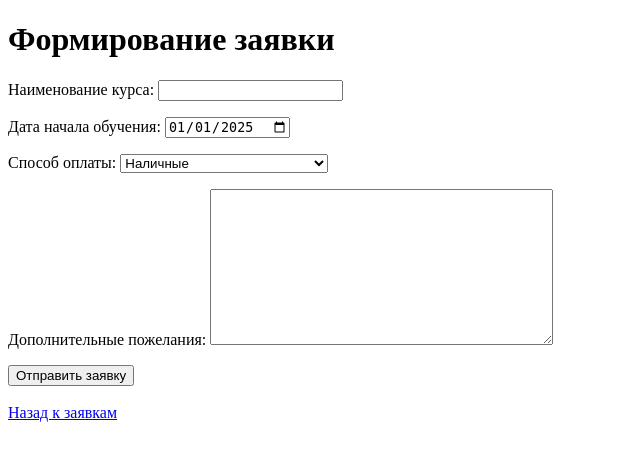
After one commit to ARKADIY3/python_proba, a Django app: page /applications/create/ in a window 1280 px wide. The commit adds this page. Shown: the top 461 px of the page, without its empty margins (0-640 px from the left). Run offline with Django 5.2, Linux system fonts and the light colour scheme; a user stored in the database is signed in.

Commit message:
все готово

```diff
--- a/Proba/urls.py
+++ b/Proba/urls.py
@@ -10,4 +10,5 @@ urlpatterns = [
     path('logout/', views.logout_view, name='logout'),
     path('', views.home_view, name='home'),  # Обновляем - см. ниже
     path('applications/', views.applications_view, name='applications'),
+    path('applications/create/', views.create_application, name='create_application'),
 ]
--- a/templates/applications.html
+++ b/templates/applications.html
@@ -5,7 +5,7 @@
 </head>
 <body>
     <h1>Мои заявки</h1>
-
+<a href="{% url 'create_application' %}">Создать новую заявку</a>
     {% if applications_data %}
         {% for item in applications_data %}
             <div style="border: 1px solid #ccc; padding: 15px; margin-bottom: 15px;">
--- /dev/null
+++ b/templates/create_application.html
@@ -0,0 +1,38 @@
+<!DOCTYPE html>
+<html>
+<head>
+    <title>Создать заявку</title>
+</head>
+<body>
+    <h1>Формирование заявки</h1>
+
+    <form method="POST">
+        {% csrf_token %}
+
+        <p>
+            <label>Наименование курса:</label>
+            {{ form.title }}
+        </p>
+
+        <p>
+            <label>Дата начала обучения:</label>
+            {{ form.start_date }}
+        </p>
+
+        <p>
+            <label>Способ оплаты:</label>
+            {{ form.payment_method }}
+        </p>
+
+        <p>
+            <label>Дополнительные пожелания:</label>
+            {{ form.description }}
+        </p>
+
+        <button type="submit">Отправить заявку</button>
+    </form>
+
+    <br>
+    <a href="{% url 'applications' %}">Назад к заявкам</a>
+</body>
+</html>
--- a/users/forms.py
+++ b/users/forms.py
@@ -1,7 +1,7 @@
-from django import forms
 from django.contrib.auth.forms import UserCreationForm
 from django.core.validators import MinLengthValidator
-
+from django import forms
+from .models import Application
 from .models import CustomUser, Review
 
 
@@ -33,3 +33,11 @@ class ReviewForm(forms.ModelForm):
             'rating': forms.NumberInput(attrs={'min': 1, 'max': 5}),
             'comment': forms.Textarea(attrs={'rows': 3})
         }
+
+class ApplicationForm(forms.ModelForm):
+    class Meta:
+        model = Application
+        fields = ['title', 'start_date', 'payment_method', 'description']
+        widgets = {
+            'start_date': forms.DateInput(attrs={'type': 'date'}),
+        }
--- a/users/models.py
+++ b/users/models.py
@@ -21,19 +21,26 @@ class CustomUser(AbstractUser):
     )
 
 
+# models.py - МЕНЯЕМ статусы
 class Application(models.Model):
     STATUS_CHOICES = [
-        ('pending', 'В обработке'),
-        ('approved', 'Одобрено'),
-        ('completed', 'Завершено'),
-        ('rejected', 'Отклонено'),
+        ('new', 'Новая'),  # ← Изначальный статус
+        ('in_progress', 'Идет обучение'),  # ← Админ может сменить
+        ('completed', 'Обучение завершено'),  # ← Финальный статус
+    ]
+
+    PAYMENT_CHOICES = [
+        ('cash', 'Наличные'),
+        ('transfer', 'Перевод по номеру телефона'),
     ]
 
     user = models.ForeignKey('CustomUser', on_delete=models.CASCADE, verbose_name='Пользователь')
-    title = models.CharField('Название заявки', max_length=200)
-    description = models.TextField('Описание', blank=True)
+    title = models.CharField('Наименование курса', max_length=200)
+    start_date = models.DateField('Дата начала обучения', default='2025-01-01')
+    payment_method = models.CharField('Способ оплаты', max_length=20, choices=PAYMENT_CHOICES, default='cash')
+    description = models.TextField('Дополнительные пожелания', blank=True)
     created_at = models.DateTimeField('Дата создания', auto_now_add=True)
-    status = models.CharField('Статус', max_length=20, choices=STATUS_CHOICES, default='pending')
+    status = models.CharField('Статус', max_length=20, choices=STATUS_CHOICES, default='new')  # ← default='new'
 
     def __str__(self):
         return f"{self.title} - {self.get_status_display()}"
--- a/users/views.py
+++ b/users/views.py
@@ -2,7 +2,7 @@ from django.contrib.auth import login, logout
 from django.contrib.auth.decorators import login_required
 from django.contrib.auth.forms import AuthenticationForm
 from django.shortcuts import render, redirect
-from .forms import RegisterForm, ReviewForm
+from .forms import RegisterForm, ReviewForm, ApplicationForm
 from .models import Application, Review
 
 
@@ -92,3 +92,21 @@ def applications_view(request):
         'applications_data': applications_data,
         'form': form
     })
+
+
+from django.contrib.auth.decorators import login_required
+
+
+@login_required
+def create_application(request):
+    if request.method == 'POST':
+        form = ApplicationForm(request.POST)
+        if form.is_valid():
+            application = form.save(commit=False)
+            application.user = request.user
+            application.save()
+            return redirect('applications')
+    else:
+        form = ApplicationForm()
+
+    return render(request, 'create_application.html', {'form': form})
```
Also changed, not shown: users/admin.py (+21 -4 lines), db.sqlite3, users/migrations/0005_application_payment_method_application_start_date_and_more.py (added), users/migrations/0006_alter_application_status.py (added).
